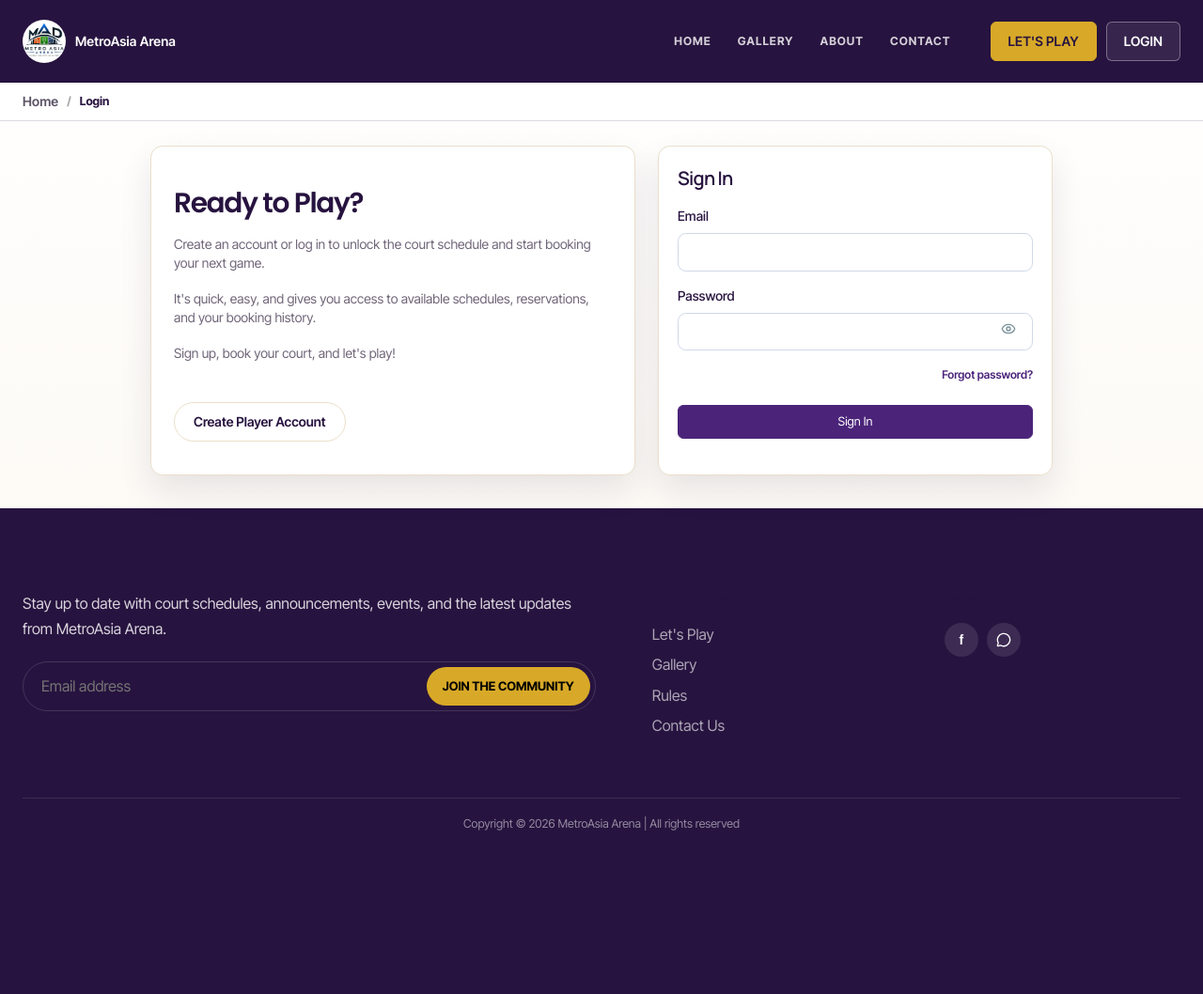
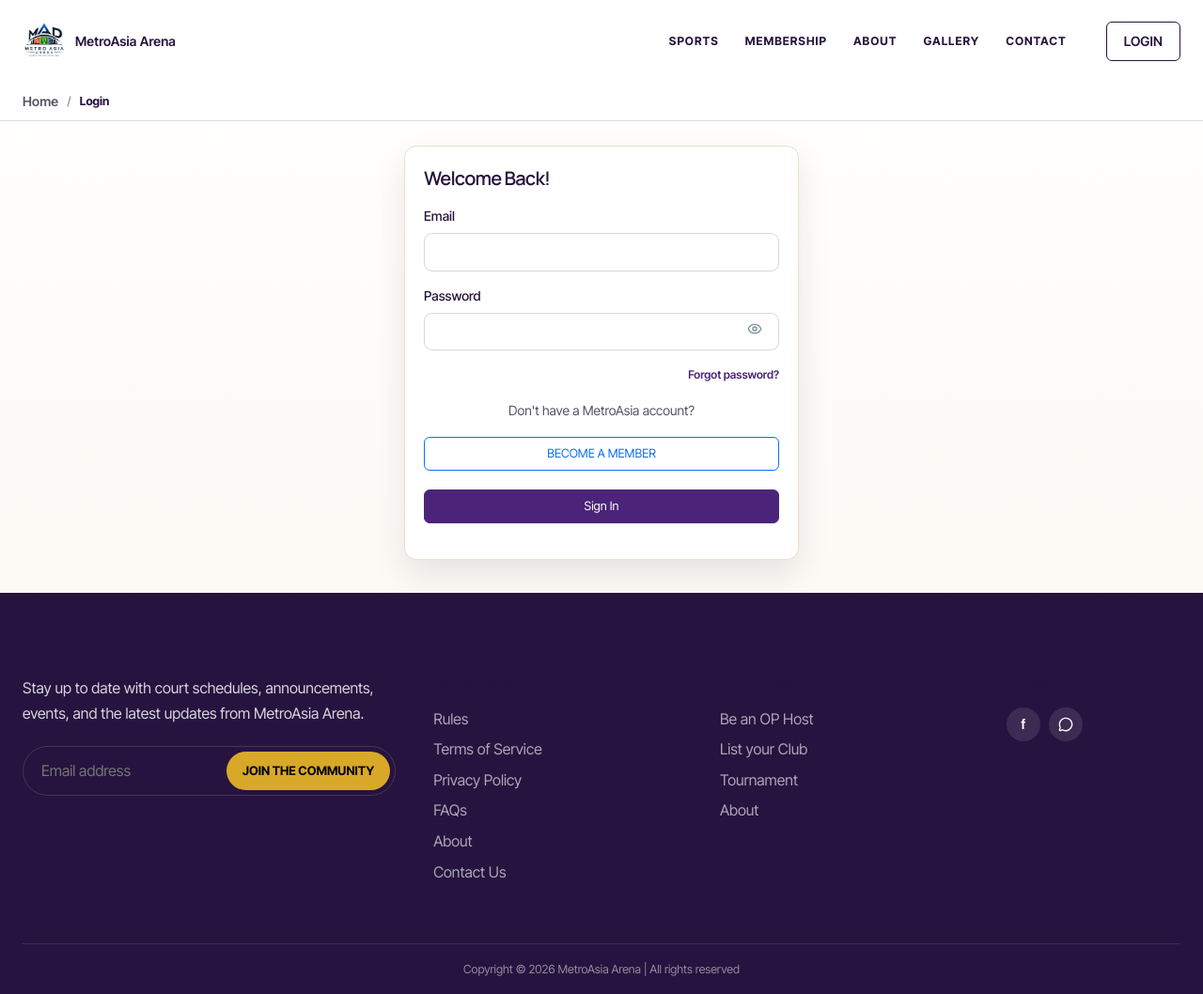
Before and after one commit to jonabellemunsayac/metroasia, a PHP site: page /login.php in a window 1280 px wide. Shown: the whole page at 94% size. Before the commit the page ends 884 px from the top, so only its background shows below. Run offline with PHP 8.4, Linux system fonts and the light colour scheme.

Commit message:
UI Changes 1

```diff
--- a/assets/js/metro-theme.js
+++ b/assets/js/metro-theme.js
@@ -292,8 +292,16 @@ const setActiveNavSection = activeHash => {
 const syncActiveNavSection = () => {
   if (!navSections.length) return;
 
+  const visibleSections = navSections
+    .filter(section => section.target.getClientRects().length > 0)
+    .sort((a, b) => a.target.getBoundingClientRect().top - b.target.getBoundingClientRect().top);
+  if (!visibleSections.length) {
+    setActiveNavSection('');
+    return;
+  }
+
   const headerOffset = header
-    ? Math.min(header.offsetHeight, 96)
+    ? header.offsetHeight
     : 0;
 
   const marker =
@@ -301,15 +309,15 @@ const syncActiveNavSection = () => {
     headerOffset +
     Math.round(window.innerHeight * 0.22);
 
-  let activeSection = navSections[0];
+  let activeSection = null;
 
-  navSections.forEach(section => {
-    if (section.target.offsetTop <= marker) {
+  visibleSections.forEach(section => {
+    if (section.target.getBoundingClientRect().top + window.scrollY <= marker) {
       activeSection = section;
     }
   });
 
-  setActiveNavSection(activeSection.hash);
+  setActiveNavSection(activeSection ? activeSection.hash : '');
 };
 
 if (navSections.length) {
@@ -336,10 +344,10 @@ if (navSections.length) {
       if (!selector || selector === '#') return;
 
       const target = doc.querySelector(selector);
-      if (!target) return;
+      if (!target || target.getClientRects().length === 0) return;
 
       event.preventDefault();
-      const headerOffset = header ? Math.min(header.offsetHeight, 96) : 0;
+      const headerOffset = header ? header.offsetHeight : 0;
       const top = target.getBoundingClientRect().top + window.scrollY - headerOffset;
 
       window.scrollTo({
--- a/assets/themes/metro/footer.css
+++ b/assets/themes/metro/footer.css
@@ -1,11 +1,11 @@
 .metro-footer{background:var(--metro-primary);color:#fff;padding:88px 0 16px}
-.metro-footer-grid{display:grid;grid-template-columns:1.7fr .7fr .7fr;gap:60px}
+.metro-footer-grid{display:grid;grid-template-columns:1.5fr 1fr 1fr .7fr;gap:40px}
 .metro-footer p{color:rgba(255,255,255,.82)}
 .metro-newsletter{display:flex;border:1px solid rgba(255,255,255,.14);border-radius:var(--metro-pill);padding:5px;margin-top:22px}
 .metro-newsletter input{flex:1;min-width:0;border:0;outline:0;background:transparent;color:#fff;padding:0 14px}
 .metro-newsletter button{border:0;border-radius:var(--metro-pill);background:var(--metro-accent);padding:10px 17px;font-weight:700;text-transform:uppercase;cursor:pointer}
 .metro-footer-links h3,.metro-footer-social h3{font-size:1.05rem}
-.metro-footer-links a{display:block;color:rgba(255,255,255,.62);margin:7px 0}
+.metro-footer-links a,.metro-footer-links span[aria-disabled]{display:block;color:rgba(255,255,255,.62);margin:7px 0}
 .metro-footer-links a:hover{color:var(--metro-accent)}
 .metro-social{display:flex;gap:9px}
 .metro-social a{width:36px;height:36px;border-radius:50%;display:grid;place-items:center;background:rgba(255,255,255,.1)}
--- a/assets/themes/metro/header.css
+++ b/assets/themes/metro/header.css
@@ -1,8 +1,8 @@
 .metro-header {
     position: relative;
     z-index: 99;
-    background: var(--metro-primary);
-    color: #fff;
+    background: #fff;
+    color: var(--metro-primary);
 }
 
 .metro-header.overlay {
@@ -63,7 +85,7 @@
 .metro-nav a {
     padding: 9px 12px;
     border-radius: var(--metro-pill);
-    color: rgba(255, 255, 255, 0.8);
+    color: var(--metro-primary);
     font-size: 0.76rem;
     font-weight: 700;
     letter-spacing: 0.08em;
@@ -115,8 +137,9 @@
 }
 
 .metro-header-action-secondary {
-    background: rgba(255, 255, 255, 0.08);
-    color: #fff;
+    border-color: var(--metro-primary);
+    background: transparent;
+    color: var(--metro-primary);
 }
 
 .metro-header-action-secondary:hover {
--- a/assets/themes/metro/purple-gold.css
+++ b/assets/themes/metro/purple-gold.css
@@ -196,11 +196,11 @@ body {
 }
 
 .metro-header.overlay {
-    background: linear-gradient(to bottom, rgba(39, 19, 63, 0.84), rgba(39, 19, 63, 0));
+    background: #fff;
 }
 
 .metro-header.overlay.scrolled {
-    background: rgba(39, 19, 63, 0.95);
+    background: #fff;
     box-shadow: 0 8px 30px rgba(39, 19, 63, 0.16);
 }
 
@@ -213,8 +213,8 @@ body {
 }
 
 .metro-experience-strip {
-    background: var(--metro-accent);
-    color: var(--metro-primary);
+    background: var(--metro-primary);
+    color: var(--metro-accent);
 }
 
 .metro-cta-overlay {
--- a/includes/footer.php
+++ b/includes/footer.php
@@ -47,10 +47,20 @@ if ($useAdminShell):
 
                 <section class="metro-footer-links">
                     <h3>Quick Links</h3>
-                    <a href="<?php echo htmlspecialchars($bookingCtaHref ?? app_url(member_login_path('ui/booking.php'))); ?>">Let's Play</a>
-                    <a href="<?php echo htmlspecialchars(app_url('ui/index.php#gallery')); ?>">Gallery</a>
                     <a href="<?php echo htmlspecialchars(app_url('ui/rules.php')); ?>">Rules</a>
+                    <span aria-disabled="true">Terms of Service</span>
+                    <span aria-disabled="true">Privacy Policy</span>
+                    <span aria-disabled="true">FAQs</span>
+                    <a href="<?php echo htmlspecialchars(app_url('ui/index.php#difference')); ?>">About</a>
                     <a href="<?php echo htmlspecialchars(app_url('ui/index.php#contact-us')); ?>">Contact Us</a>
+                </section>
+
+                <section class="metro-footer-links">
+                    <h3>Community</h3>
+                    <span aria-disabled="true">Be an OP Host</span>
+                    <span aria-disabled="true">List your Club</span>
+                    <span aria-disabled="true">Tournament</span>
+                    <a href="<?php echo htmlspecialchars(app_url('ui/index.php#difference')); ?>">About</a>
                 </section>
 
                 <section class="metro-footer-social">
--- a/includes/header.php
+++ b/includes/header.php
@@ -6,7 +6,7 @@ $appBrand = 'Metro Asia';
 $appTitle = '';
 $pageTitle = $pageTitle ?? $appTitle;
 $active = $active ?? 'home';
-$assetVersion = $assetVersion ?? '3.1.80';
+$assetVersion = $assetVersion ?? '3.1.90';
 $themeName = $themeName ?? 'metro';
 $memberAccountStyles = $memberAccountStyles ?? false;
 $currentAdmin = current_admin();
@@ -14,16 +14,17 @@ $currentMember = current_member();
 $useAdminShell = $currentAdmin !== null && str_starts_with($active, 'admin');
 
 $publicNavItems = [
-    ['key' => 'home', 'label' => 'Home', 'href' => app_url('ui/index.php#welcome')],
+    ['key' => 'home', 'label' => 'Sports', 'href' => app_url('ui/index.php#welcome')],
+    ['key' => 'membership', 'label' => 'Membership', 'href' => app_url('ui/index.php#membership')],
+    ['key' => 'about', 'label' => 'About', 'href' => app_url('ui/index.php#difference')],
     ['key' => 'gallery', 'label' => 'Gallery', 'href' => app_url('ui/index.php#gallery')],
-    ['key' => 'about', 'label' => 'About', 'href' => app_url('ui/index.php#about')],
     ['key' => 'contact', 'label' => 'Contact', 'href' => app_url('ui/index.php#contact-us')],
 ];
 
 $isMemberArea = $currentMember !== null && in_array($active, ['member', 'member-profile'], true);
 if ($isMemberArea) {
     $publicNavItems = [
-        ['key' => 'member-home', 'label' => 'Home', 'href' => app_url('ui/index.php'), 'target' => '_blank'],
+        ['key' => 'member-home', 'label' => 'Sports', 'href' => app_url('ui/index.php'), 'target' => '_blank'],
         ['key' => 'member', 'label' => 'My Bookings', 'href' => app_url('ui/member.php')],
         ['key' => 'member-profile', 'label' => 'Member Profile', 'href' => app_url('ui/member-profile.php')],
         ['key' => 'member-logout', 'label' => 'Logout', 'href' => app_url('admin/logout.php?as=member')],
@@ -49,7 +50,7 @@ $memberCtaLabel = $currentMember ? 'My Bookings' : 'Login';
 $memberCtaHref = app_url($currentMember ? 'ui/member.php' : 'ui/member-login.php');
 $bookingCtaHref = app_url($currentMember ? 'ui/booking.php' : member_login_path('ui/booking.php'));
 $publicBreadcrumbLabels = [
-    'home' => 'Home',
+    'home' => 'Sports',
     'booking' => "Let's Play",
     'gallery' => 'Gallery',
     'rules' => 'Rules',
@@ -157,15 +158,35 @@ if ($active === 'member' && $pageTitle !== '') {
 <?php if (!$useAdminShell): ?>
 
     <header class="metro-header<?php echo $isPublicHome ? ' overlay' : ''; ?>">
+        <?php if ($isPublicHome): ?>
+    <!-- TEXT STRIP -->
+    <section class="metro-experience-strip" aria-hidden="true">
+        <div class="metro-experience-track" aria-hidden="true">
+            <div class="metro-experience-group">
+                <span>YOUR COURT. YOUR GAME. YOUR COMMUNITY.</span><i>&#10022;</i>
+                <span>YOUR COURT. YOUR GAME. YOUR COMMUNITY.</span><i>&#10022;</i>
+                <span>YOUR COURT. YOUR GAME. YOUR COMMUNITY.</span><i>&#10022;</i>
+            </div>
+            <div class="metro-experience-group">
+                <span>YOUR COURT. YOUR GAME. YOUR COMMUNITY.</span><i>&#10022;</i>
+                <span>YOUR COURT. YOUR GAME. YOUR COMMUNITY.</span><i>&#10022;</i>
+                <span>YOUR COURT. YOUR GAME. YOUR COMMUNITY.</span><i>&#10022;</i>
+            </div>
+        </div>
+    </section>
+
+        <?php endif; ?>
         <div class="metro-container metro-header-inner">
-            <a href="<?php echo htmlspecialchars(app_url('ui/index.php')); ?>" class="metro-brand" aria-label="Metro Asia Arena home">
+            <a href="<?php echo htmlspecialchars(app_url('ui/index.php')); ?>" class="metro-brand<?php echo $isPublicHome ? ' metro-brand-logo-only' : ''; ?>" aria-label="Metro Asia Arena home">
                 <img
-                    src="<?php echo htmlspecialchars(app_url('assets/logo.jpg')); ?>"
+                    src="<?php echo htmlspecialchars(app_url($isPublicHome ? 'assets/images/metroasia_logo_transparent.png' : 'assets/logo.jpg')); ?>"
                     alt="Metro Asia Arena"
                     onerror="this.style.display='none'; this.nextElementSibling.style.display='grid';"
                 >
                 <span class="metro-brand-fallback" style="display:none;">MA</span>
-                <span class="metro-brand-name">MetroAsia Arena</span>
+                <?php if (!$isPublicHome): ?>
+                    <span class="metro-brand-name">MetroAsia Arena</span>
+                <?php endif; ?>
             </a>
 
             <nav id="metroPublicNav" class="metro-nav" data-metro-nav aria-label="Primary navigation">
@@ -180,9 +201,6 @@ if ($active === 'member' && $pageTitle !== '') {
                 <?php endforeach; ?>
 
                 <div class="metro-nav-mobile-actions<?php echo $isMemberArea ? ' is-member-area' : ''; ?>">
-                    <a class="metro-header-action metro-header-action-primary" href="<?php echo htmlspecialchars($bookingCtaHref); ?>">
-                        Let's Play
-                    </a>
                     <?php if (!$isMemberArea): ?>
                     <a class="metro-header-action metro-header-action-secondary" href="<?php echo htmlspecialchars($memberCtaHref); ?>">
                         <?php echo htmlspecialchars($memberCtaLabel); ?>
@@ -192,10 +210,6 @@ if ($active === 'member' && $pageTitle !== '') {
             </nav>
 
             <div class="metro-header-actions">
-                <a class="metro-header-action metro-header-action-primary" href="<?php echo htmlspecialchars($bookingCtaHref); ?>">
-                    Let's Play
-                </a>
-
                 <?php if (!$isMemberArea): ?>
                 <a class="metro-header-action metro-header-action-secondary" href="<?php echo htmlspecialchars($memberCtaHref); ?>">
                     <?php echo htmlspecialchars($memberCtaLabel); ?>
--- a/ui/login.php
+++ b/ui/login.php
@@ -41,20 +41,20 @@ $memberAccountStyles = true;
 include __DIR__ . '/../includes/header.php';
 ?>
 <main class="public-page">
-    <section class="mx-auto grid max-w-[960px] gap-6 lg:grid-cols-[1fr_420px]">
-        <div class="public-card p-6">
+    <section class="mx-auto w-full" style="max-width: 420px;">
+        <!-- <div class="public-card p-6">
             <p class="text-sm font-black uppercase tracking-[.14em] text-primary"></p>
             <h1 class="mt-3 font-display text-4xl font-black leading-tight">Ready to Play?</h1>
             <p class="mt-4 text-sm font-semibold leading-7 text-muted">Create an account or log in to unlock the court schedule and start booking your next game.
 </p>
             <p class="mt-4 text-sm font-semibold leading-7 text-muted">It's quick, easy, and gives you access to available schedules, reservations, and your booking history.</p>
             <p class="mt-4 text-sm font-semibold leading-7 text-muted">Sign up, book your court, and let's play!</p>
-            <a href="<?php echo htmlspecialchars(app_url('ui/register.php?redirect=' . rawurlencode($memberRedirect))); ?>" class="mt-6 inline-flex rounded-full border border-line px-5 py-2.5 text-sm font-black transition hover:border-primary hover:text-primary">Create Player Account</a>
-        </div>
+            <a href="<?php //echo htmlspecialchars(app_url('ui/register.php?redirect=' . rawurlencode($memberRedirect))); ?>" class="mt-6 inline-flex rounded-full border border-line px-5 py-2.5 text-sm font-black transition hover:border-primary hover:text-primary">Create Player Account</a>
+        </div> -->
 
         <form method="post" action="<?php echo htmlspecialchars(app_url('login.php')); ?>" class="public-card p-5">
             <input type="hidden" name="redirect" value="<?php echo htmlspecialchars($memberRedirect); ?>">
-            <h2 class="text-xl font-black">Sign In</h2>
+            <h2 class="text-xl font-black">Welcome Back!</h2>
             <?php if ($error): ?>
                 <div class="mt-4 rounded-lg bg-rose-50 p-3 text-sm font-bold text-rose-700"><?php echo htmlspecialchars($error); ?></div>
             <?php endif; ?>
@@ -75,6 +75,10 @@ include __DIR__ . '/../includes/header.php';
                     Forgot password?
                 </a>
             </div>
+            <div class="mt-4 text-center">
+                <p class="text-sm font-semibold">Don't have a MetroAsia account?</p>
+                <a href="<?php echo htmlspecialchars(app_url('ui/register.php?redirect=' . rawurlencode($memberRedirect))); ?>" class="btn btn-outline-primary w-full">BECOME A MEMBER</a>
+            </div>
             <button class="btn btn-primary mt-5 w-full">Sign In</button>
             <p class="mt-4 text-center text-xs font-semibold text-muted"></p>
         </form>
```
Also changed, not shown: other parts of assets/themes/metro/header.css (+29 -7 lines), assets/themes/metro/home-marquee.css (+13 -10 lines), ui/index.php (+14 -30 lines), assets/images/metroasia_logo_transparent.png (added), assets/metroasia_logo_transparent.png (added).
